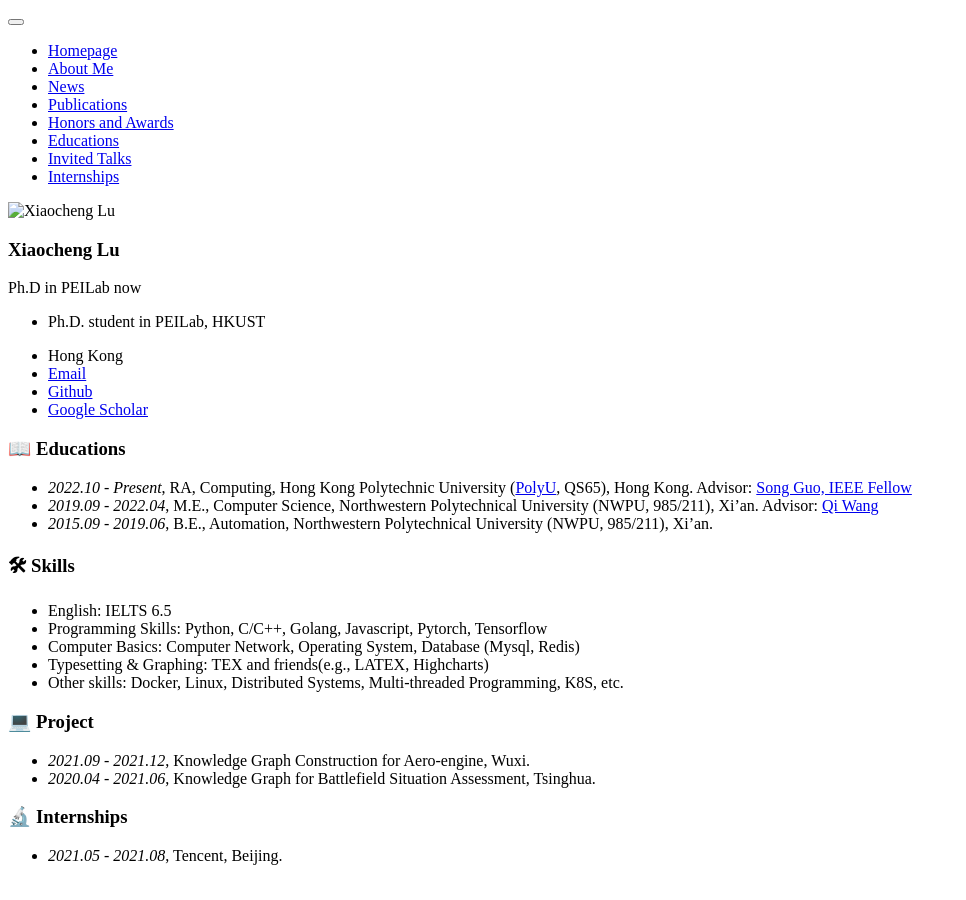
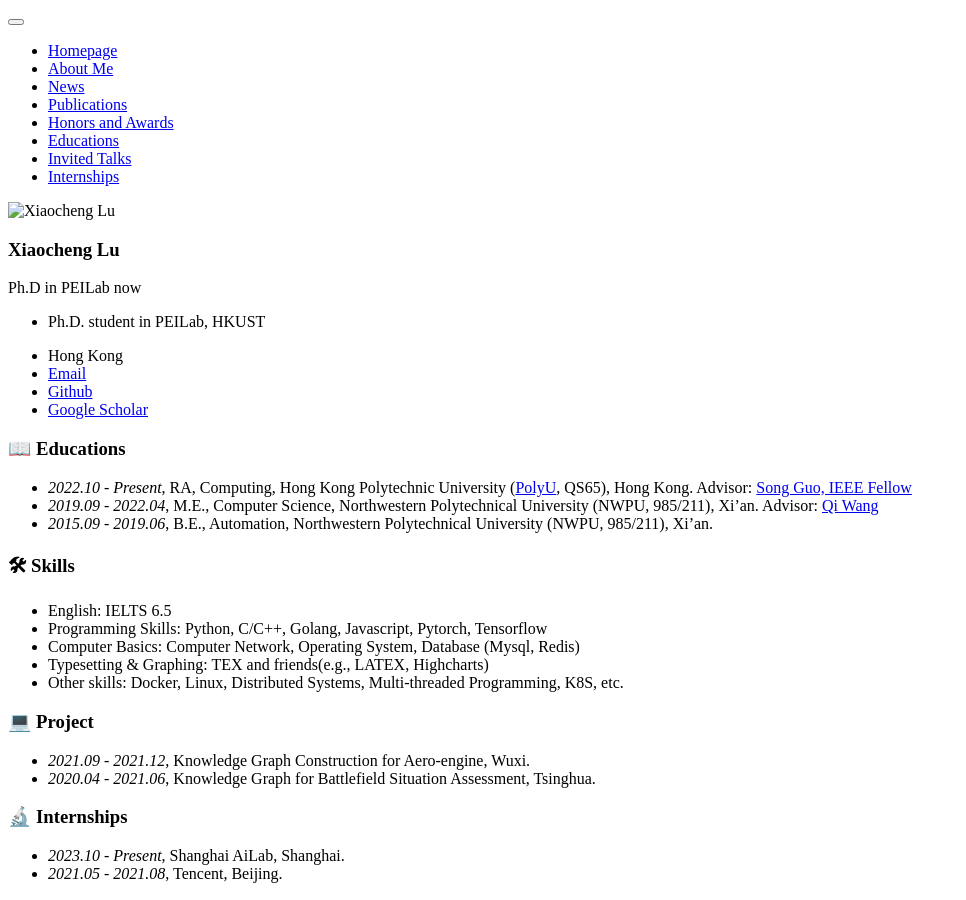
Before and after one commit to Forest-art/forest-art.github.io, a Jekyll site: the page built from _pages/includes/others.md, in a window 1280 px wide. Shown: the whole page, without its empty margins (0-966 px from the left). Built offline with Jekyll 4.4.1, drawn with Linux system fonts in a browser that asks for light colours; our own code applies the rules of GitHub Pages for plain Markdown files.

Commit message:
Update others.md

```diff
--- a/_pages/includes/others.md
+++ b/_pages/includes/others.md
@@ -25,4 +25,5 @@
 - *2020.04 - 2021.06*, Knowledge Graph for Battlefield Situation Assessment, Tsinghua.
 
 # 🔬 Internships
+- *2023.10 - Present*, Shanghai AiLab, Shanghai.
 - *2021.05 - 2021.08*, Tencent, Beijing.
```
